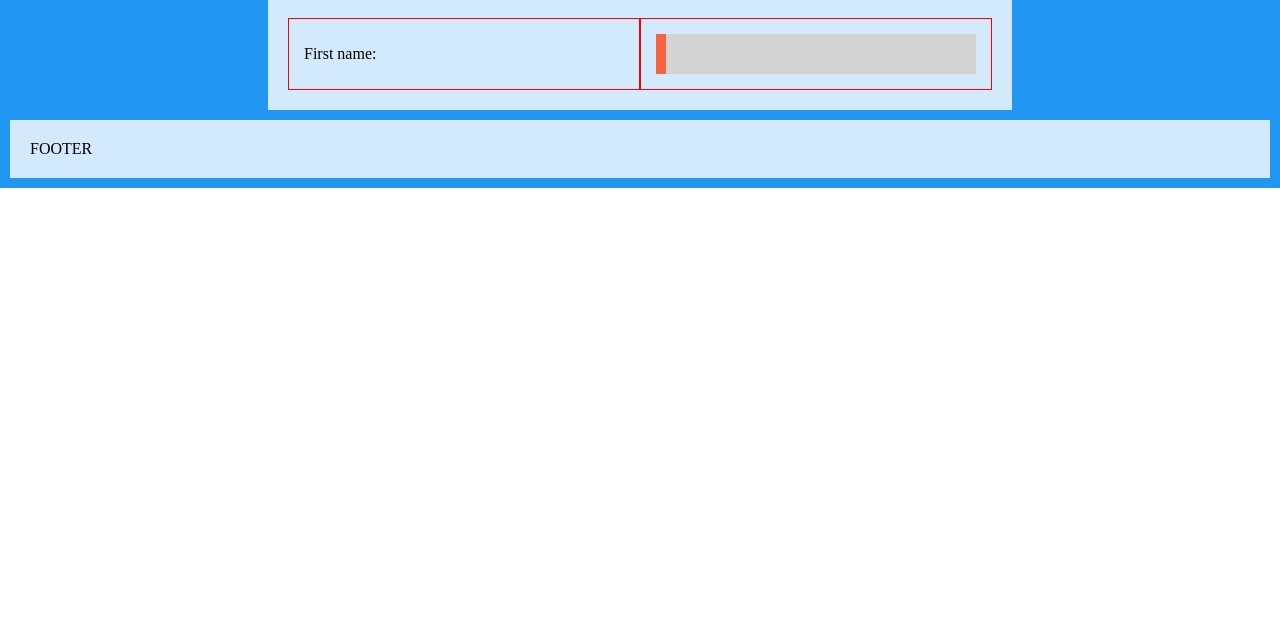
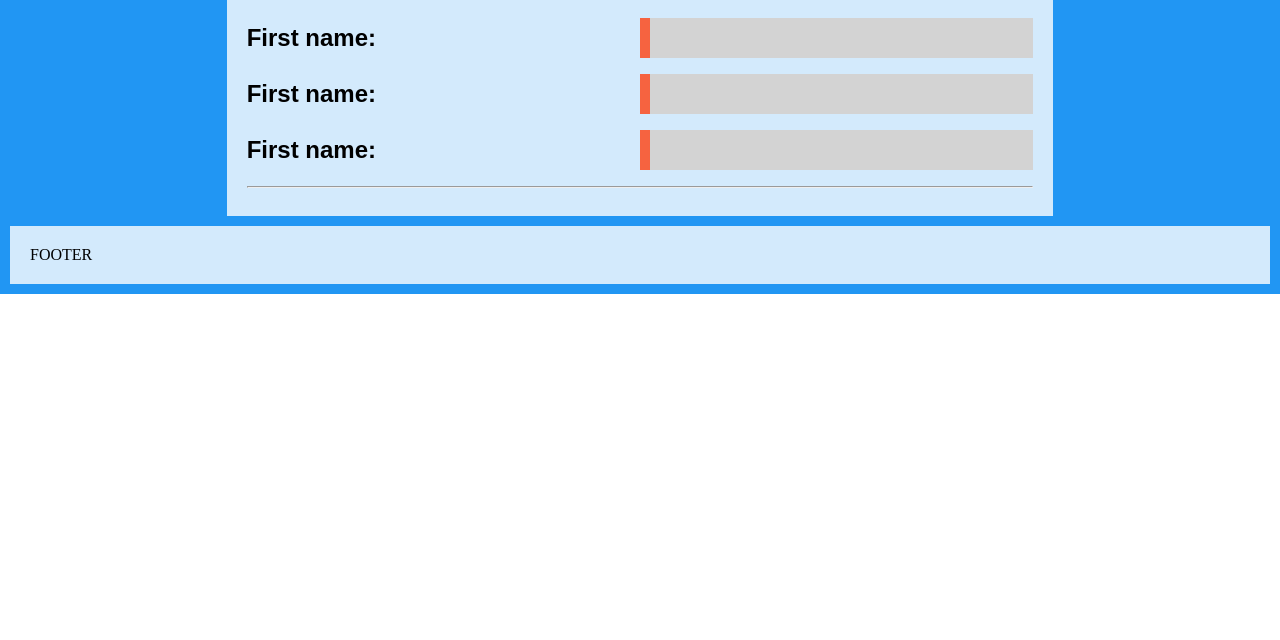
Before and after one commit to meyeroliver/webster, a website: page user-details.html in a window 1280 px wide. Shown: the part 160-800 px from the top of the page. Drawn offline with Linux system fonts and the light colour scheme.

Commit message:
form media queries are sorted, need to figure out a way to reduced the copy and pasting of the form elements

```diff
--- a/styles/app-shell.css
+++ b/styles/app-shell.css
@@ -32,59 +32,6 @@ body {
 
 /*----------------------------------------------------------------------------------------*/
 
-.row::after {
-    content: "";
-    clear: both;
-    display: table;
-}
-
-.col-1 {
-    width: 8.33%;
-}
-
-.col-2 {
-    width: 16.66%;
-}
-
-.col-3 {
-    width: 25%;
-}
-
-.col-4 {
-    width: 33.33%;
-}
-
-.col-5 {
-    width: 41.66%;
-}
-
-.col-6 {
-    width: 50%;
-}
-
-.col-7 {
-    width: 58.33%;
-}
-
-.col-8 {
-    width: 66.66%;
-}
-
-.col-9 {
-    width: 75%;
-}
-
-.col-10 {
-    width: 83.33%;
-}
-
-.col-11 {
-    width: 91.66%;
-}
-
-.col-12 {
-    width: 100%;
-}
 
 
 /* -------------------------------------------------------------------------------------- */
@@ -123,10 +70,10 @@ body {
 @media only screen and (min-width: 769px) {
     .grid-container {
         display: grid;
-        grid-template-columns: 1fr 2fr 1fr;
+        grid-template-columns: 1fr 8fr 1fr;
         grid-template-areas:
             "header header header"
-            "main main main"
+            ". main ."
             "footer footer footer";
         gap: 10px;
         padding: 10px;
@@ -140,7 +87,7 @@ body {
 @media only screen and (min-width: 1025px) {
     .grid-container {
         display: grid;
-        grid-template-columns: 1fr 3fr 1fr;
+        grid-template-columns: 1fr 4fr 1fr;
         grid-template-areas:
             "header header header"
             ". main ."
--- a/styles/form.css
+++ b/styles/form.css
@@ -1,13 +1,18 @@
+/* Mobile First */
+
+.row::after {
+    content: "";
+    clear: both;
+    display: table;
+    margin: 16px 0px
+}
 
 [class*="col-"] {
     float: left;
-    padding: 15px;
-    border: 1px solid red;
+    width: 100%;
+    /* padding: 15px; */
+    /*  border: 1px solid red; */
 }
-
-/* -------------------------------------------------------------------------------------- */
-
-/* Mobile First */
 
 [class*="col-"]>* {
     display: block;
@@ -22,13 +27,71 @@
 }
 
 .label-form {
+
     line-height: 32px;
+    text-align: justify;
+    font-size: 1em;
+    font-weight: bold;
+    font-family: Arial, Helvetica, sans-serif;
 }
+
+/* .mobile-padding {
+    padding: 0px 15px;
+} */
 
 /* -------------------------------------------------------------------------------------- */
 
 /*For tablets*/
 @media only screen and (min-width: 481px) {
+    .col-1 {
+        width: 8.33%;
+    }
+
+    .col-2 {
+        width: 16.66%;
+    }
+
+    .col-3 {
+        width: 25%;
+    }
+
+    .col-4 {
+        width: 33.33%;
+    }
+
+    .col-5 {
+        width: 41.66%;
+    }
+
+    .col-6 {
+        width: 50%;
+    }
+
+    .col-7 {
+        width: 58.33%;
+    }
+
+    .col-8 {
+        width: 66.66%;
+    }
+
+    .col-9 {
+        width: 75%;
+    }
+
+    .col-10 {
+        width: 83.33%;
+    }
+
+    .col-11 {
+        width: 91.66%;
+    }
+
+    .col-12 {
+        width: 100%;
+    }
+
+
     [class*="col-"]>* {
         display: block;
         width: 100%;
@@ -37,6 +100,10 @@
 
     .label-form {
         line-height: 40px;
+        text-align: justify;
+        font-size: 1.5em;
+        font-weight: bold;
+        font-family: Arial, Helvetica, sans-serif;
     }
 }
 
--- a/user-details.html
+++ b/user-details.html
@@ -17,6 +17,7 @@
         <div class="main">
             <h2 class="page-description">Message base off of new or existing stand</h2>
             <form autocomplete="on">
+
                 <div class="row">
                     <div class="col-6">
                         <label for="first-name" class="label-form">First name:</label>
@@ -26,6 +27,28 @@
                             class="text-input-form text-input-border-form">
                     </div>
                 </div>
+
+                <div class="row">
+                    <div class="col-6">
+                        <label for="first-name" class="label-form">First name:</label>
+                    </div>
+                    <div class="col-6">
+                        <input type="text" id="first-name" name="first-name"
+                            class="text-input-form text-input-border-form">
+                    </div>
+                </div>
+
+                <div class="row">
+                    <div class="col-6">
+                        <label for="first-name" class="label-form">First name:</label>
+                    </div>
+                    <div class="col-6">
+                        <input type="text" id="first-name" name="first-name"
+                            class="text-input-form text-input-border-form">
+                    </div>
+                </div>
+
+                <hr>
             </form>
         </div>
         <div class="footer">FOOTER</div>
```
